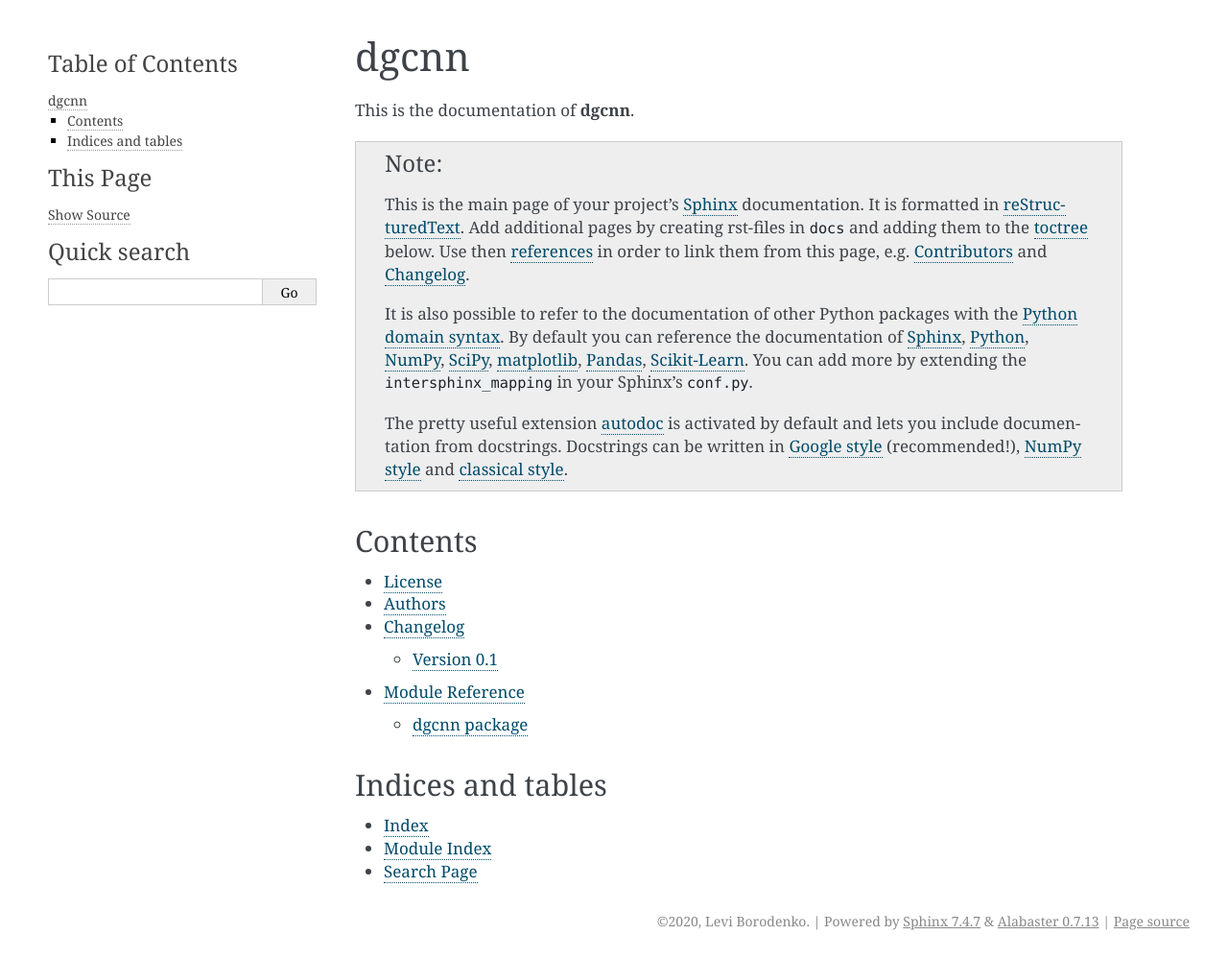
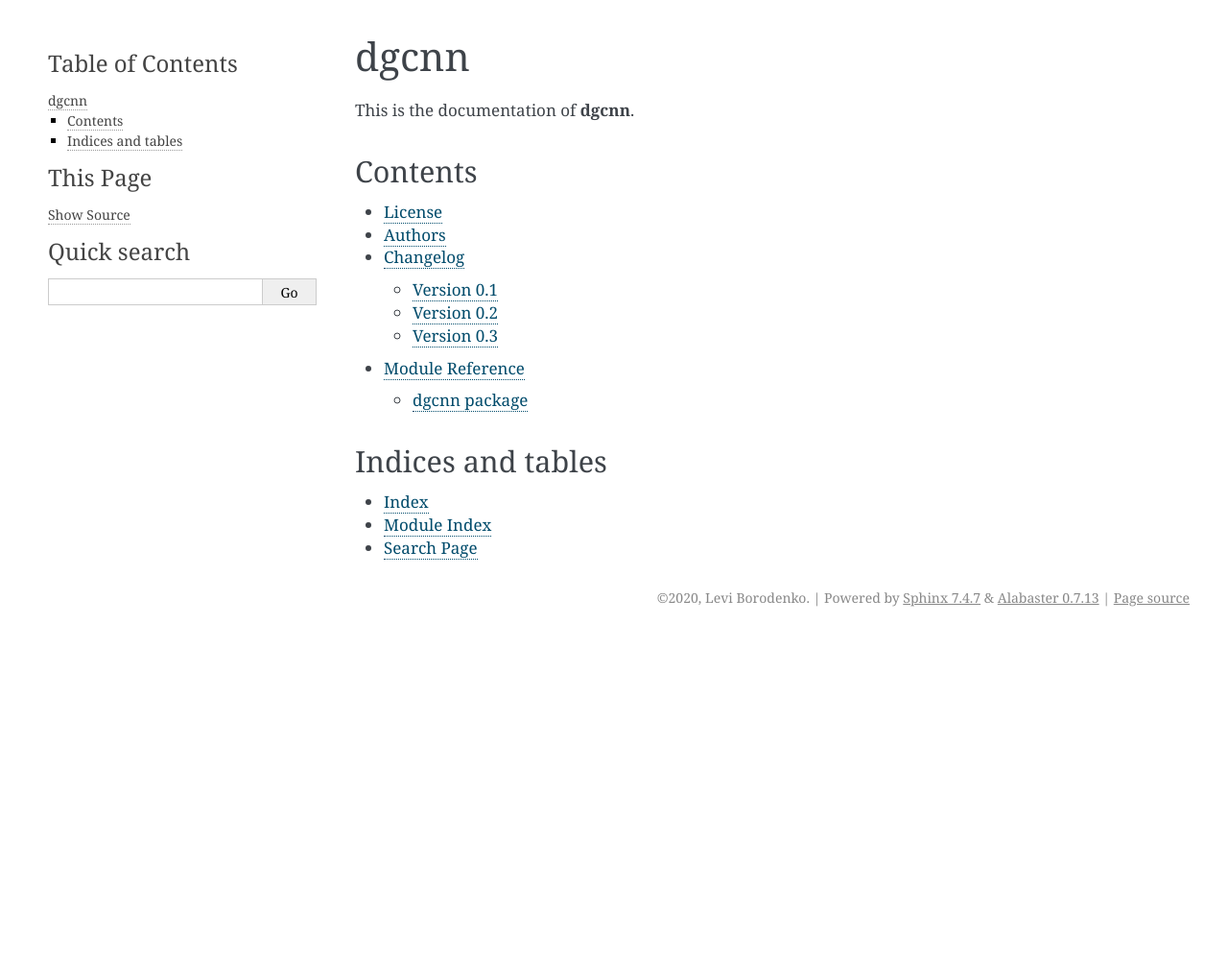
Before and after one commit to LeviBorodenko/dgcnn, a Sphinx documentation site: the page built from docs/index.rst, in a window 1280 px wide. Shown: the whole page at 96% size. Built offline with Sphinx 7.4.7, drawn with Linux system fonts in a browser that asks for light colours; after the commit the page ends 900 px from its top, so only the background shows below that.

```diff
--- a/docs/index.rst
+++ b/docs/index.rst
@@ -3,24 +3,6 @@ dgcnn
 =====
 
 This is the documentation of **dgcnn**.
-
-.. note::
-
-    This is the main page of your project's `Sphinx`_ documentation.
-    It is formatted in `reStructuredText`_. Add additional pages
-    by creating rst-files in ``docs`` and adding them to the `toctree`_ below.
-    Use then `references`_ in order to link them from this page, e.g.
-    :ref:`authors` and :ref:`changes`.
-
-    It is also possible to refer to the documentation of other Python packages
-    with the `Python domain syntax`_. By default you can reference the
-    documentation of `Sphinx`_, `Python`_, `NumPy`_, `SciPy`_, `matplotlib`_,
-    `Pandas`_, `Scikit-Learn`_. You can add more by extending the
-    ``intersphinx_mapping`` in your Sphinx's ``conf.py``.
-
-    The pretty useful extension `autodoc`_ is activated by default and lets
-    you include documentation from docstrings. Docstrings can be written in
-    `Google style`_ (recommended!), `NumPy style`_ and `classical style`_.
 
 
 Contents
--- a/setup.cfg
+++ b/setup.cfg
@@ -10,9 +10,9 @@ author-email = Levi.borodenko@gmail.com
 license = mit
 long-description = file: README.md
 long-description-content-type = text/markdown; charset=UTF-8
-url = https://github.com/pyscaffold/pyscaffold/
+url = https://github.com/LeviBorodenko/dgcnn
 project-urls =
-    Documentation = https://pyscaffold.org/
+    Documentation = https://dgcnn.readthedocs.io/
 # Change if running only on Windows, Mac or Linux (comma-separated)
 platforms = any
 # Add here all kinds of additional classifiers as defined under
```
Also changed, not shown: CHANGELOG.rst (+15 -0 lines), README.md (added, +69 -0 lines), 3 other files.
